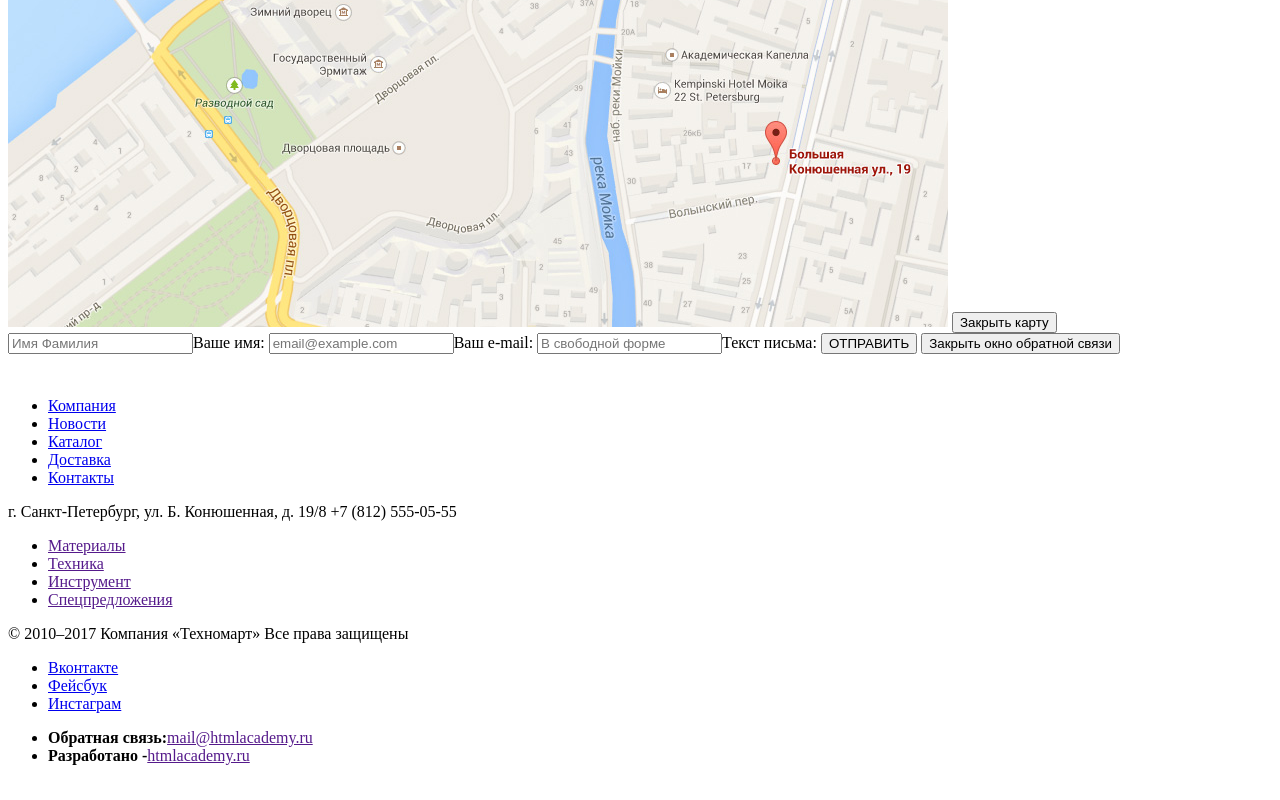
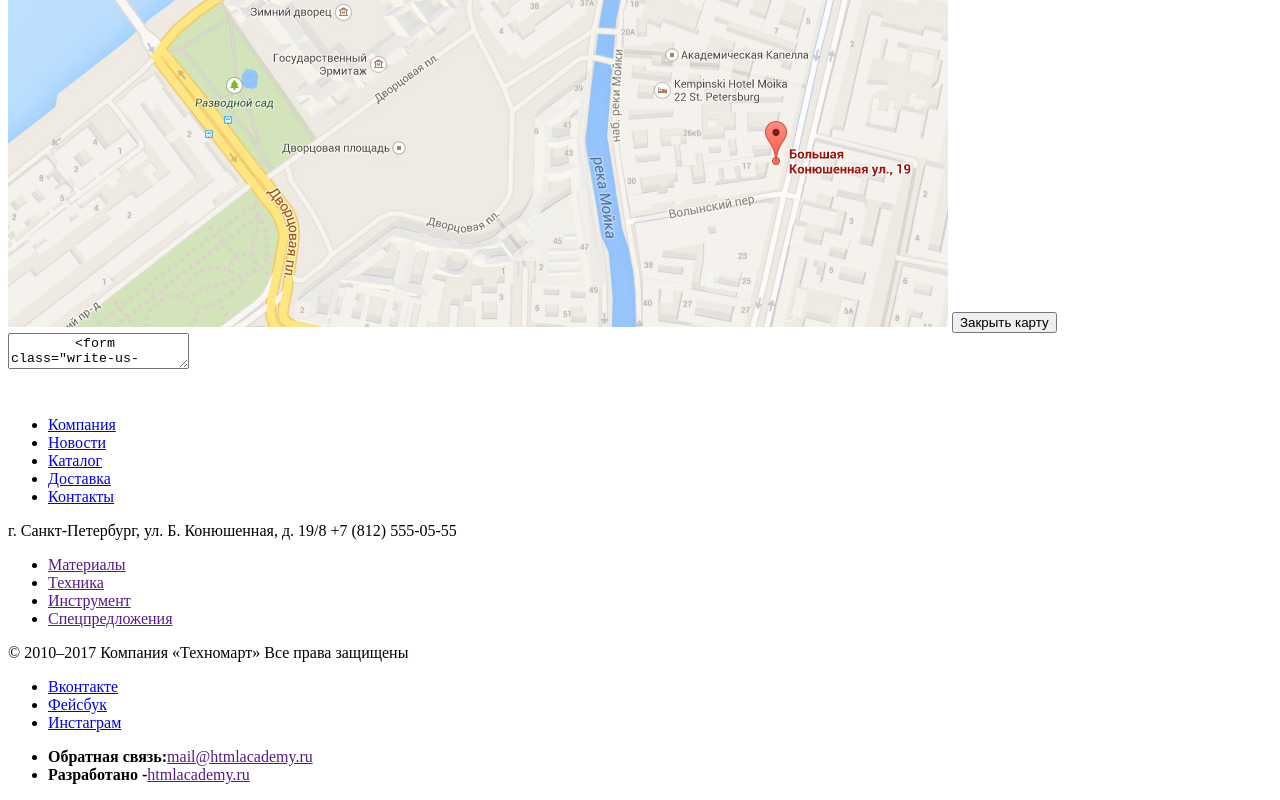
Before and after one commit to Garry3215/781459-technomart, a plain HTML site: page index.html in a window 1280 px wide. Shown: the part 981-1781 px from the top of the page. Drawn offline with Linux system fonts and the light colour scheme.

Commit message:
Исправил замечания по заданию №4

```diff
--- a/index.html
+++ b/index.html
@@ -161,18 +161,18 @@
          width="940" height="446,2">
          <button type="button" name="close-modal" class="close-modal">Закрыть карту</button>
       </section>
-      <section class="write-us-modal">
+      <textarea class="write-us-modal">
         <form class="write-us-modal" action="index.html" method="post">
-          <label class="write-us-name"><input type="text" name="user-name"
-             placeholder="Имя Фамилия" >Ваше имя:</label>
-          <label class="write-us-email"><input type="text" name="user-email"
-                placeholder="email@example.com" >Ваш e-mail:</label>
-          <label class="write-us-text"><input type="text" name="user-text"
-                placeholder="В свободной форме" >Текст письма:</label>
+          <p><label class="write-us-name"><input type="text" name="user-name"
+             placeholder="Имя Фамилия" >Ваше имя:</label></p>
+          <p><label class="write-us-email"><input type="text" name="user-email"
+                placeholder="email@example.com" >Ваш e-mail:</label></p>
+          <p><label class="write-us-text"><input type="text" name="user-text"
+                placeholder="В свободной форме" >Текст письма:</label></p>
           <button type="submit" name="submit-button" class="red-button">ОТПРАВИТЬ</button>
           <button type="button" name="close-modal" class="close-modal">Закрыть окно обратной связи</button>
         </form>
-      </section>
+      </textarea>
     </main>
     <footer class="main-footer">
       <section class="upper-footer">
```
Also changed, not shown: catalog.html (+11 -7 lines).
